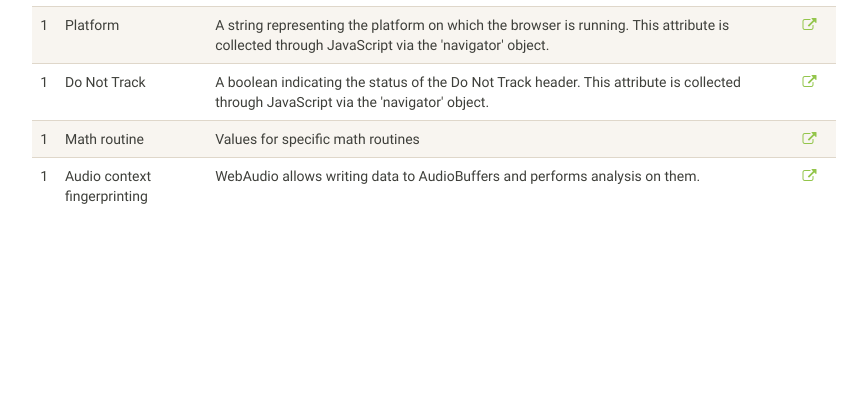
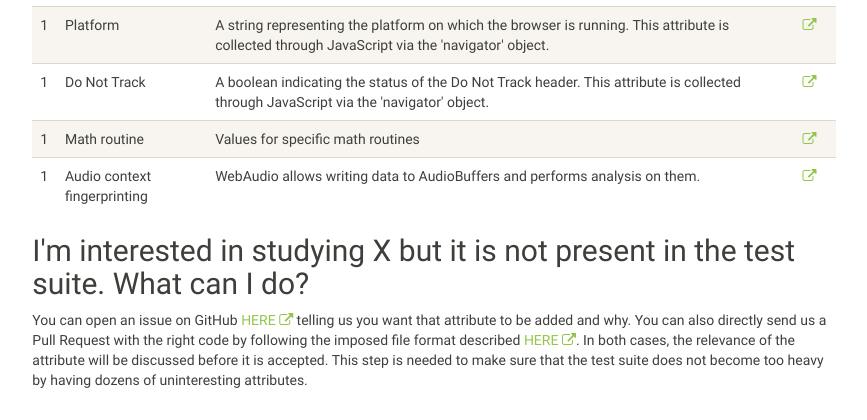
Before and after one commit to plaperdr/fp-central, a Flask app: page /faq in a window 1280 px wide. Shown: the part 794-1214 px from the top of the page, without its empty margins (206-1073 px from the left). Before the commit the page ends 998 px from the top, so only its background shows below. Run offline with Flask 2, Linux system fonts and the light colour scheme; parts of the project's set-up code (start-up, migrations or seed data) failed here and were passed over; some libraries are stand-ins or nearby versions.

Commit message:
Adding a question on attribute addition in the FAQ

```diff
--- a/templates/faq.html
+++ b/templates/faq.html
@@ -10,7 +10,7 @@
     <h2>{{ _('What is the current list of collected attributes?') }}</h2>
     <table class="table table-striped table-hover " xmlns="http://www.w3.org/1999/html"
         data-intro="Here is the complete list of attributes that are collected when you visit the 'My fingerprint' page. This table is
-         autmoatically updated when a new attribute is added to the test suite. If you need additional information, do not hesitate to
+         automatically updated when a new attribute is added to the test suite. If you need additional information, do not hesitate to
          click on the given URLs as they will explain to you in greater details the use of some attributes.">
         <thead>
             <tr>
@@ -47,6 +47,13 @@
         }
     </script>
 
+    <h2>I'm interested in studying X but it is not present in the test suite. What can I do?</h2>
+    You can open an issue on GitHub <a href="https://github.com/plaperdr/fp-central/issues" target="_blank">HERE <i class="fa fa-external-link"></i></a> telling
+    us you want that attribute to be added and why. You can also directly send us a Pull Request with the right code by following the
+    imposed file format described <a href="https://github.com/plaperdr/fp-central/blob/master/fingerprint/attributes/README.md" target="_blank">HERE <i class="fa fa-external-link"></i></a>.
+    In both cases, the relevance of the attribute will be discussed before it is accepted. This step is needed to make sure that the test suite does not become too heavy
+    by having dozens of uninteresting attributes.
+
 
 
 {% endblock %}
```
